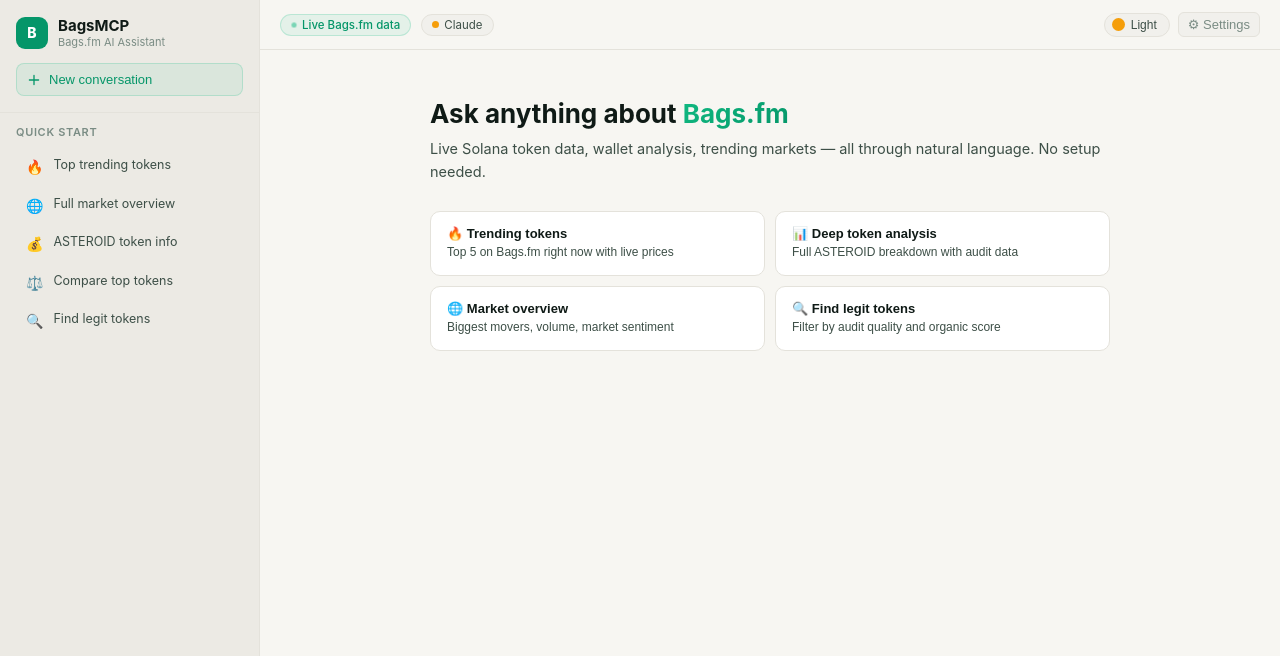
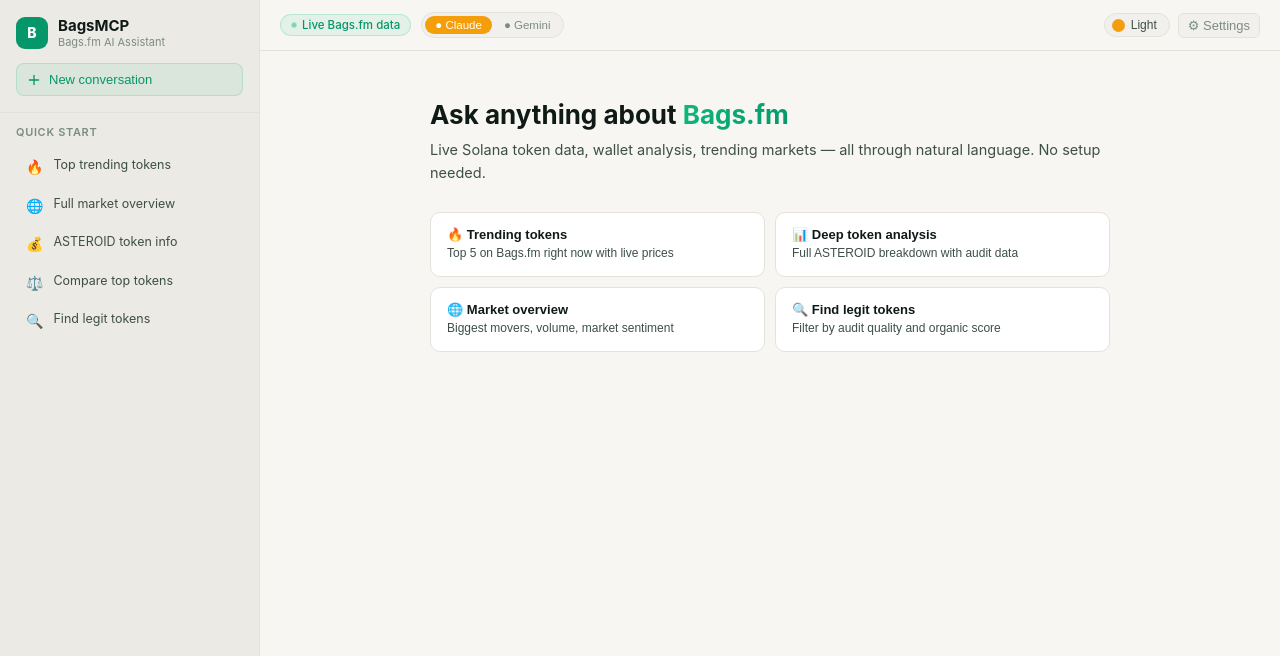
Before and after one commit to Dami904/Bags-MCP, a website: page public/chat.html in a window 1280 px wide. Shown: the top 656 px of the page. Drawn offline with Linux system fonts and the light colour scheme; no server answers.

Commit message:
Add inline Claude/Gemini toggle pill to chat topbar

```diff
--- a/public/chat.html
+++ b/public/chat.html
@@ -198,7 +198,11 @@
     /* Settings gear btn in topbar */
     .settings-gear { background: var(--surface2); border: 1px solid var(--border); color: var(--muted); border-radius: 6px; padding: 4px 9px; font-size: 13px; cursor: pointer; transition: all 0.15s; display: flex; align-items: center; gap: 5px; }
     .settings-gear:hover { border-color: var(--accent); color: var(--text2); }
-    .active-model-chip { display: flex; align-items: center; gap: 5px; background: var(--surface2); border: 1px solid var(--border); border-radius: 100px; padding: 3px 10px; font-size: 11.5px; color: var(--text2); }
+    .model-toggle-pill { display: flex; align-items: center; background: var(--surface2); border: 1px solid var(--border); border-radius: 100px; padding: 3px; gap: 2px; }
+    .model-pill-btn { border: none; background: transparent; border-radius: 100px; padding: 3px 10px; font-size: 11.5px; cursor: pointer; color: var(--muted); font-weight: 500; transition: all 0.15s; display: flex; align-items: center; gap: 5px; }
+    .model-pill-btn.active { color: #fff; }
+    .model-pill-btn.active.claude { background: #f59e0b; }
+    .model-pill-btn.active.gemini { background: #4285f4; }
 
     @media (max-width: 640px) {
       .sidebar { display: none; }
@@ -271,9 +275,9 @@
   <div class="topbar">
     <div class="topbar-left">
       <div class="live-badge"><div class="pulse"></div>Live Bags.fm data</div>
-      <div class="active-model-chip" id="active-model-chip">
-        <span id="active-model-dot" style="width:7px;height:7px;border-radius:50%;background:#f59e0b;display:inline-block"></span>
-        <span id="active-model-name">Claude</span>
+      <div class="model-toggle-pill">
+        <button class="model-pill-btn claude active" id="pill-claude" onclick="switchModel('claude')">● Claude</button>
+        <button class="model-pill-btn gemini" id="pill-gemini" onclick="switchModel('gemini')">● Gemini</button>
       </div>
     </div>
     <div style="display:flex;align-items:center;gap:8px">
@@ -678,11 +682,9 @@
     document.getElementById('gemini-key-section').style.display = m === 'gemini' ? '' : 'none';
     const label = document.getElementById('model-active-label');
     label.innerHTML = m === 'claude' ? 'Using <strong>Claude Sonnet 4.6</strong>' : 'Using <strong>Gemini 1.5 Flash</strong>';
-    // Update topbar chip
-    const dot = document.getElementById('active-model-dot');
-    const name = document.getElementById('active-model-name');
-    dot.style.background = m === 'claude' ? '#f59e0b' : '#4285f4';
-    name.textContent = m === 'claude' ? 'Claude' : 'Gemini';
+    // Update topbar toggle pills
+    document.getElementById('pill-claude').classList.toggle('active', m === 'claude');
+    document.getElementById('pill-gemini').classList.toggle('active', m === 'gemini');
   }
 
   function saveKey(m) {
```
